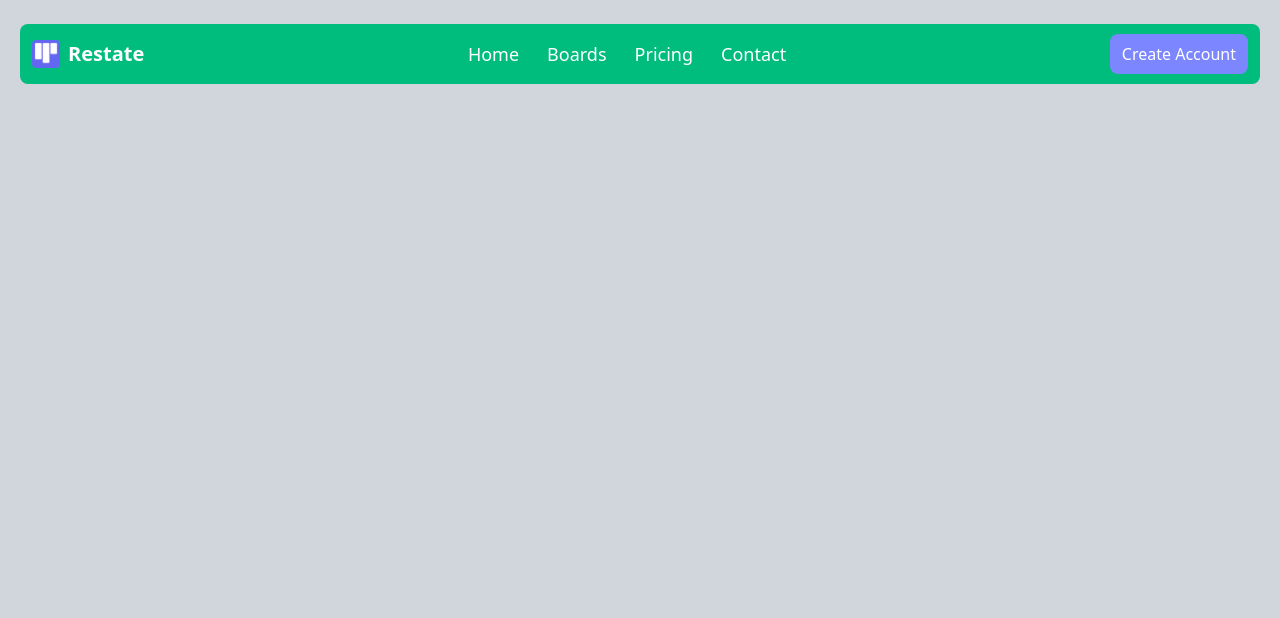
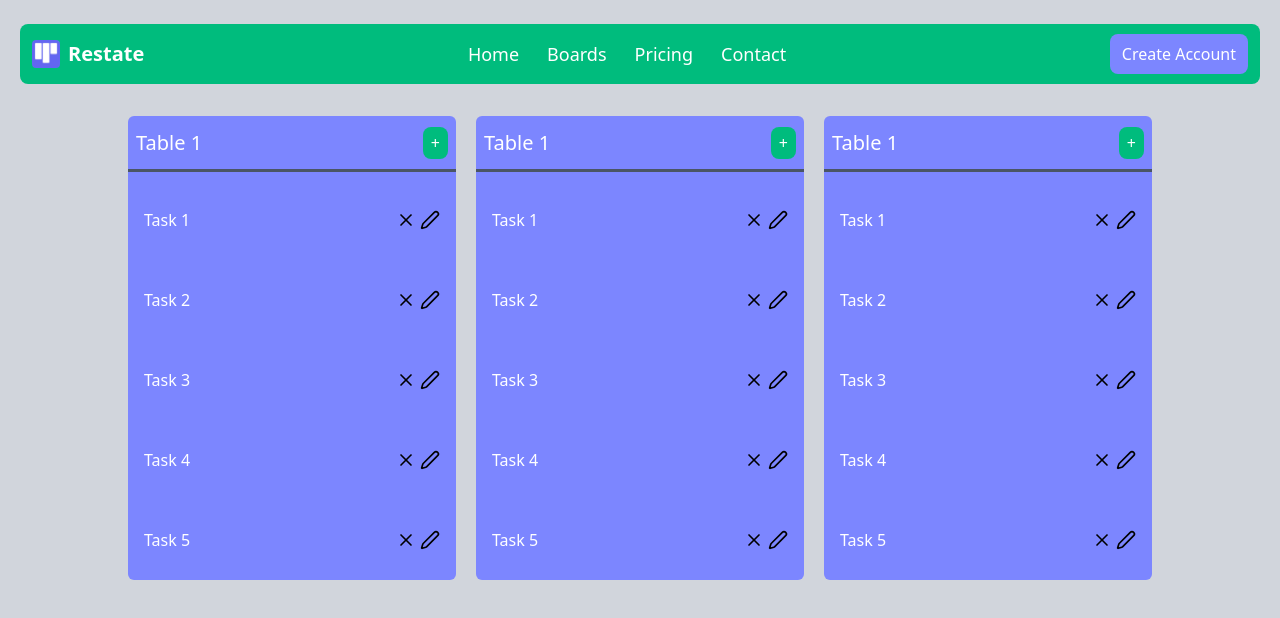
Before and after one commit to paul1029-ife/progress-board-vue, a Vue app: page / in a window 1280 px wide. Shown: the top 618 px of the page. Built offline with nearby package versions, Linux system fonts and the light colour scheme; the HTML template or start-up script is replaced by a standard one.

Commit message:
feat: Add ui for Drag column.

```diff
--- a/package.json
+++ b/package.json
@@ -13,6 +13,7 @@
     "format": "prettier --write src/"
   },
   "dependencies": {
+    "lucide-vue-next": "^0.514.0",
     "vue": "^3.5.13",
     "vue-router": "^4.5.0"
   },
--- a/src/App.vue
+++ b/src/App.vue
@@ -1,9 +1,17 @@
 <script setup>
 import Navbar from './components/Navbar.vue'
+import DragColumn from './components/DragColumn.vue'
+
+const items = ['Task 1', 'Task 2', 'Task 3', 'Task 4', 'Task 5']
 </script>
 
 <template>
-  <div class="bg-gray-300 min-h-screen pt-6">
+  <div class="bg-gray-300 min-h-screen pt-6 flex flex-col gap-8">
     <Navbar />
+    <div class="flex items-center justify-center gap-5">
+      <DragColumn header="Table 1" :items="items" />
+      <DragColumn header="Table 1" :items="items" />
+      <DragColumn header="Table 1" :items="items" />
+    </div>
   </div>
 </template>
--- /dev/null
+++ b/src/components/DragColumn.vue
@@ -0,0 +1,29 @@
+<template>
+  <div class="w-82 h-fit min-h-32 bg-indigo-400 rounded-md text-white">
+    <div class="border-b-3 flex justify-between items-center px-2 py-1 h-14 border-b-gray-600">
+      <p class="text-xl">{{ header }}</p>
+      <button class="bg-emerald-500 px-2 py-1 rounded-lg">+</button>
+    </div>
+    <ul class="pt-2">
+      <li
+        v-for="(item, index) in items"
+        :key="index"
+        class="px-4 py-7 hover:bg-indigo-500 transition-all cursor-grab rounded-lg flex justify-between"
+      >
+        {{ item }}
+        <div class="flex gap-1 text-black items-center">
+          <X class="w-5 h-5 cursor-pointer hover:text-emerald-500" />
+          <Pen class="w-5 h-5 cursor-pointer hover:text-emerald-500" />
+        </div>
+      </li>
+    </ul>
+  </div>
+</template>
+
+<script setup>
+import { X, Pen } from 'lucide-vue-next'
+defineProps({
+  header: String,
+  items: Array,
+})
+</script>
```
Also changed, not shown: 1 other file (tests, documents, lock files or other folders).
